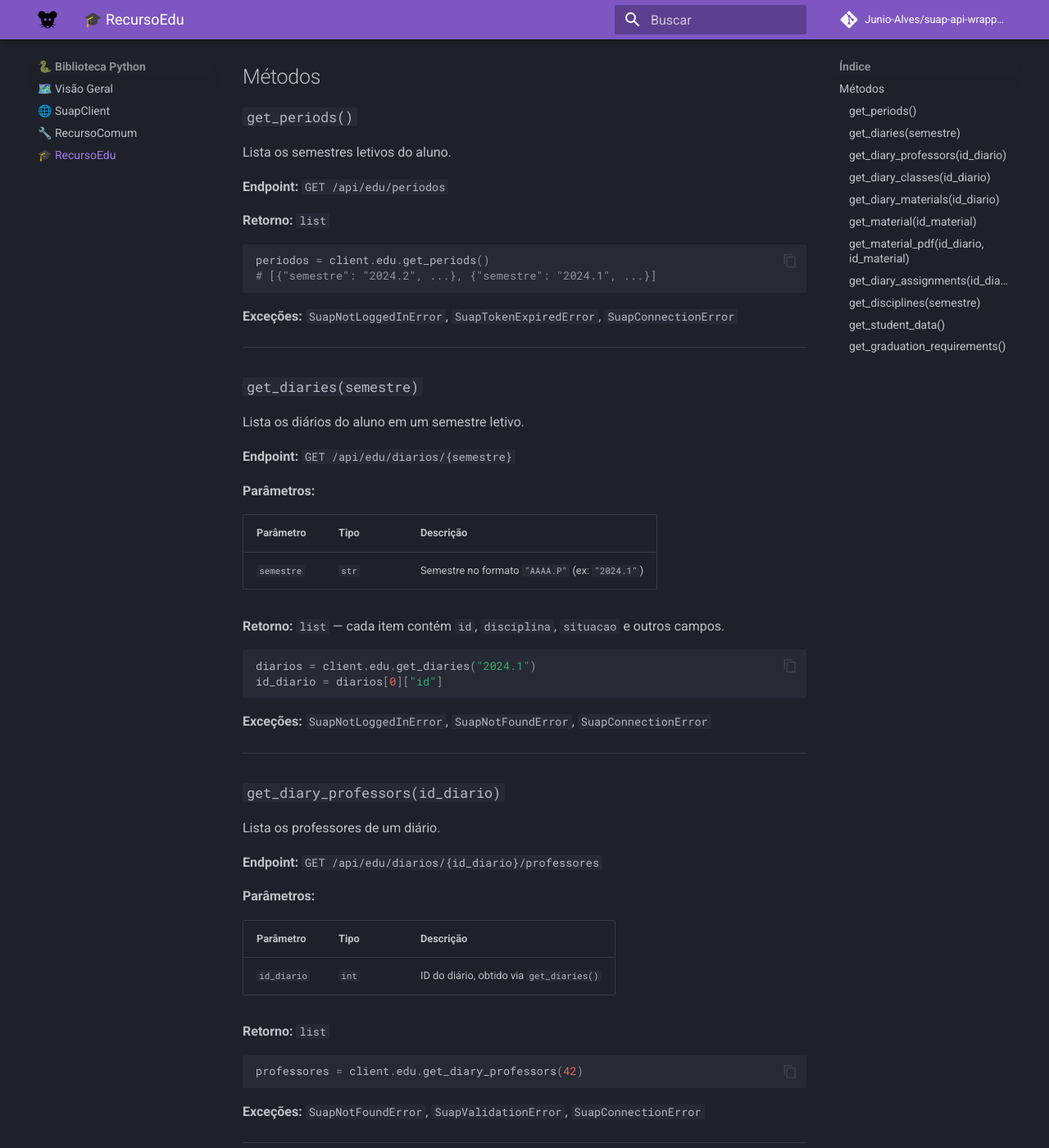
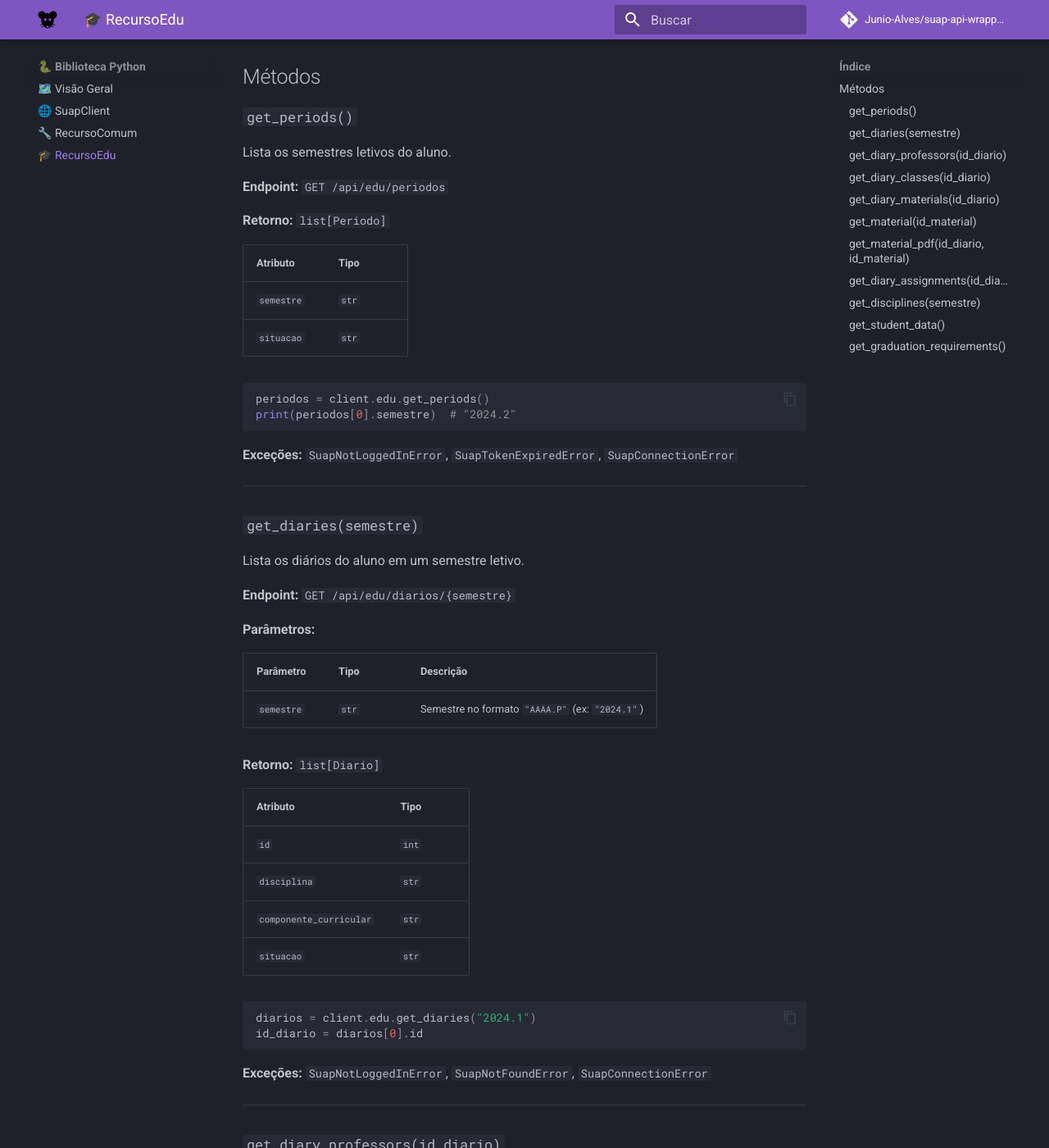
Before and after one commit to frjunioalves/suap-api-wrapper-python, an MkDocs documentation site: the page built from docs/biblioteca/recursos-edu.md, in a window 1280 px wide and 1400 px high, scrolled down 398 px. Shown: the whole window at 82% size. Built offline with MkDocs 1.6.1 and Material for MkDocs 9.7.7, drawn with Linux system fonts in a browser that asks for light colours; comment, search, counter and statistics services are not loaded; some of the changed text lies outside the part shown.

Commit message:
Implement data models using dataclasses for API responses
- Created `DadosPessoais`, `Periodo`, `Diario`, `Professor`, `Aula`, `Material`, `Trabalho`, `Disciplina`, `DadosAcademicos`, and `RequisitosConclusao` models in `suap_api/models/`.
- Each model includes a `from_dict` class method for safe instantiation from API response data.
- Updated tests in `tests/test_client.py` to assert instances of the new models instead of raw dictionaries.
- Adjusted mock API responses in tests to match the new model structures.
- Added a new markdown file detailing the implementation plan for data models.

````diff
--- a/docs/biblioteca/recursos-edu.md
+++ b/docs/biblioteca/recursos-edu.md
@@ -21,11 +21,16 @@
 
 **Endpoint:** `GET /api/edu/periodos`
 
-**Retorno:** `list`
+**Retorno:** `list[Periodo]`
+
+| Atributo | Tipo |
+|---|---|
+| `semestre` | `str` |
+| `situacao` | `str` |
 
 ```python
 periodos = client.edu.get_periods()
-# [{"semestre": "2024.2", ...}, {"semestre": "2024.1", ...}]
+print(periodos[0].semestre)  # "2024.2"
 ```
 
 **Exceções:** `SuapNotLoggedInError`, `SuapTokenExpiredError`, `SuapConnectionError`
@@ -44,11 +49,18 @@
 |---|---|---|
 | `semestre` | `str` | Semestre no formato `"AAAA.P"` (ex: `"2024.1"`) |
 
-**Retorno:** `list` — cada item contém `id`, `disciplina`, `situacao` e outros campos.
+**Retorno:** `list[Diario]`
+
+| Atributo | Tipo |
+|---|---|
+| `id` | `int` |
+| `disciplina` | `str` |
+| `componente_curricular` | `str` |
+| `situacao` | `str` |
 
 ```python
 diarios = client.edu.get_diaries("2024.1")
-id_diario = diarios[0]["id"]
+id_diario = diarios[0].id
 ```
 
 **Exceções:** `SuapNotLoggedInError`, `SuapNotFoundError`, `SuapConnectionError`
@@ -67,10 +79,16 @@
 |---|---|---|
 | `id_diario` | `int` | ID do diário, obtido via `get_diaries()` |
 
-**Retorno:** `list`
+**Retorno:** `list[Professor]`
+
+| Atributo | Tipo |
+|---|---|
+| `nome` | `str` |
+| `email` | `str` |
 
 ```python
 professores = client.edu.get_diary_professors(42)
+print(professores[0].nome)
 ```
 
 **Exceções:** `SuapNotFoundError`, `SuapValidationError`, `SuapConnectionError`
@@ -89,10 +107,18 @@
 |---|---|---|
 | `id_diario` | `int` | ID do diário, obtido via `get_diaries()` |
 
-**Retorno:** `list` — cada item contém `data`, `quantidade`, `conteudo` e `faltas`.
+**Retorno:** `list[Aula]`
+
+| Atributo | Tipo |
+|---|---|
+| `data` | `str` |
+| `quantidade` | `int` |
+| `conteudo` | `str` |
+| `faltas` | `int` |
 
 ```python
 aulas = client.edu.get_diary_classes(42)
+print(aulas[0].data, aulas[0].faltas)
 ```
 
 **Exceções:** `SuapNotFoundError`, `SuapValidationError`, `SuapConnectionError`
@@ -111,11 +137,19 @@
 |---|---|---|
 | `id_diario` | `int` | ID do diário, obtido via `get_diaries()` |
 
-**Retorno:** `list` — cada item contém `id`, `titulo` e `tipo`.
+**Retorno:** `list[Material]`
+
+| Atributo | Tipo |
+|---|---|
+| `id` | `int` |
+| `titulo` | `str` |
+| `tipo` | `str` |
+| `data_publicacao` | `str` |
+| `descricao` | `str` |
 
 ```python
 materiais = client.edu.get_diary_materials(42)
-id_material = materiais[0]["id"]
+id_material = materiais[0].id
 ```
 
 **Exceções:** `SuapNotFoundError`, `SuapValidationError`, `SuapConnectionError`
@@ -184,10 +217,18 @@
 |---|---|---|
 | `id_diario` | `int` | ID do diário, obtido via `get_diaries()` |
 
-**Retorno:** `list` — cada item contém `titulo`, `descricao` e `data_entrega`.
+**Retorno:** `list[Trabalho]`
+
+| Atributo | Tipo |
+|---|---|
+| `id` | `int` |
+| `titulo` | `str` |
+| `descricao` | `str` |
+| `data_entrega` | `str` |
 
 ```python
 trabalhos = client.edu.get_diary_assignments(42)
+print(trabalhos[0].titulo)
 ```
 
 **Exceções:** `SuapNotFoundError`, `SuapValidationError`, `SuapConnectionError`
@@ -206,12 +247,21 @@
 |---|---|---|
 | `semestre` | `str` | Semestre no formato `"AAAA.P"` (ex: `"2024.1"`) |
 
-**Retorno:** `list`
+**Retorno:** `list[Disciplina]`
+
+| Atributo | Tipo |
+|---|---|
+| `disciplina` | `str` |
+| `nota_etapa_1` | `Any` |
+| `nota_etapa_2` | `Any` |
+| `media` | `Any` |
+| `faltas` | `int` |
+| `situacao` | `str` |
 
 ```python
 disciplinas = client.edu.get_disciplines("2024.1")
 for d in disciplinas:
-    print(d["disciplina"], d["situacao"])
+    print(d.disciplina, d.situacao)
 ```
 
 **Exceções:** `SuapNotFoundError`, `SuapConnectionError`
@@ -224,11 +274,17 @@
 
 **Endpoint:** `GET /api/edu/meus-dados-aluno/`
 
-**Retorno:** `dict` — curso, turma, situação de matrícula.
+**Retorno:** `DadosAcademicos`
+
+| Atributo | Tipo |
+|---|---|
+| `curso` | `str` |
+| `turma` | `str` |
+| `situacao` | `str` |
 
 ```python
 dados = client.edu.get_student_data()
-print(dados["curso"])
+print(dados.curso)
 ```
 
 **Exceções:** `SuapNotLoggedInError`, `SuapTokenExpiredError`, `SuapConnectionError`
@@ -241,11 +297,17 @@
 
 **Endpoint:** `GET /api/edu/requisitos-conclusao/`
 
-**Retorno:** `dict` — carga horária total exigida, cumprida, componentes pendentes.
+**Retorno:** `RequisitosConclusao`
+
+| Atributo | Tipo |
+|---|---|
+| `ch_total` | `int` |
+| `ch_cumprida` | `int` |
+| `pendencias` | `Any` |
 
 ```python
 conclusao = client.edu.get_graduation_requirements()
-print(conclusao["ch_total"])
+print(conclusao.ch_total)
 ```
 
 **Exceções:** `SuapNotLoggedInError`, `SuapTokenExpiredError`, `SuapConnectionError`
--- a/main.py
+++ b/main.py
@@ -8,4 +8,4 @@
     material = client.edu.get_material(109248)
     materialpdf = client.edu.get_material_pdf(63895, 96840)
 
-print(materialpdf)
+print(diarios)
````
Also changed, not shown: other parts of docs/biblioteca/recursos-edu.md (+2 -3 lines), docs/biblioteca/index.md (+4 -4 lines), docs/biblioteca/recursos-comum.md (+18 -17 lines), docs/exemplos/bot-notificacao.md (+5 -11 lines), docs/exemplos/exportar-csv.md (+9 -16 lines), docs/exemplos/relatorio-notas.md (+10 -17 lines), specs/models.md (added, +83 -0 lines), suap_api/__init__.py (+22 -0 lines), 7 other files.
